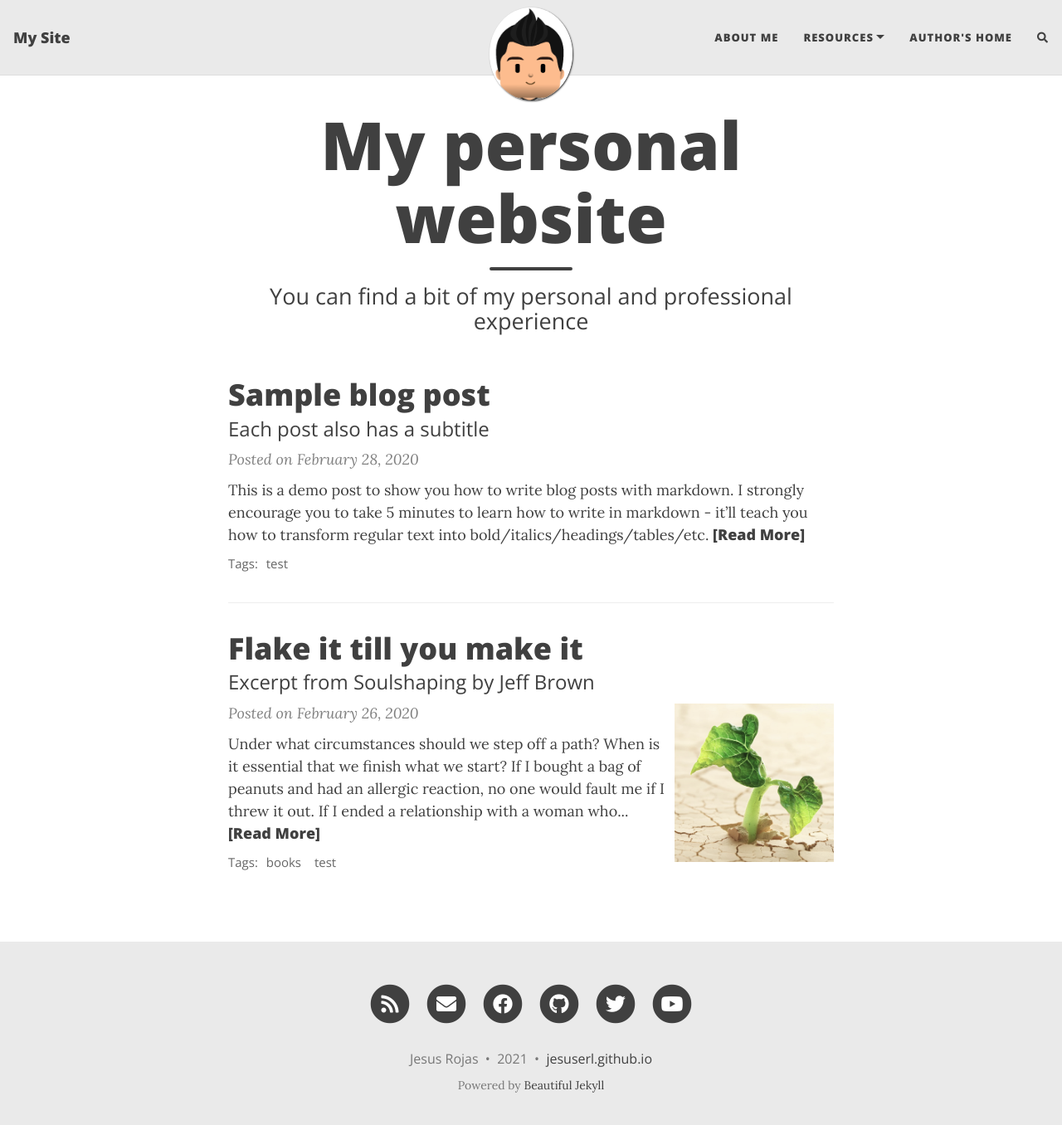
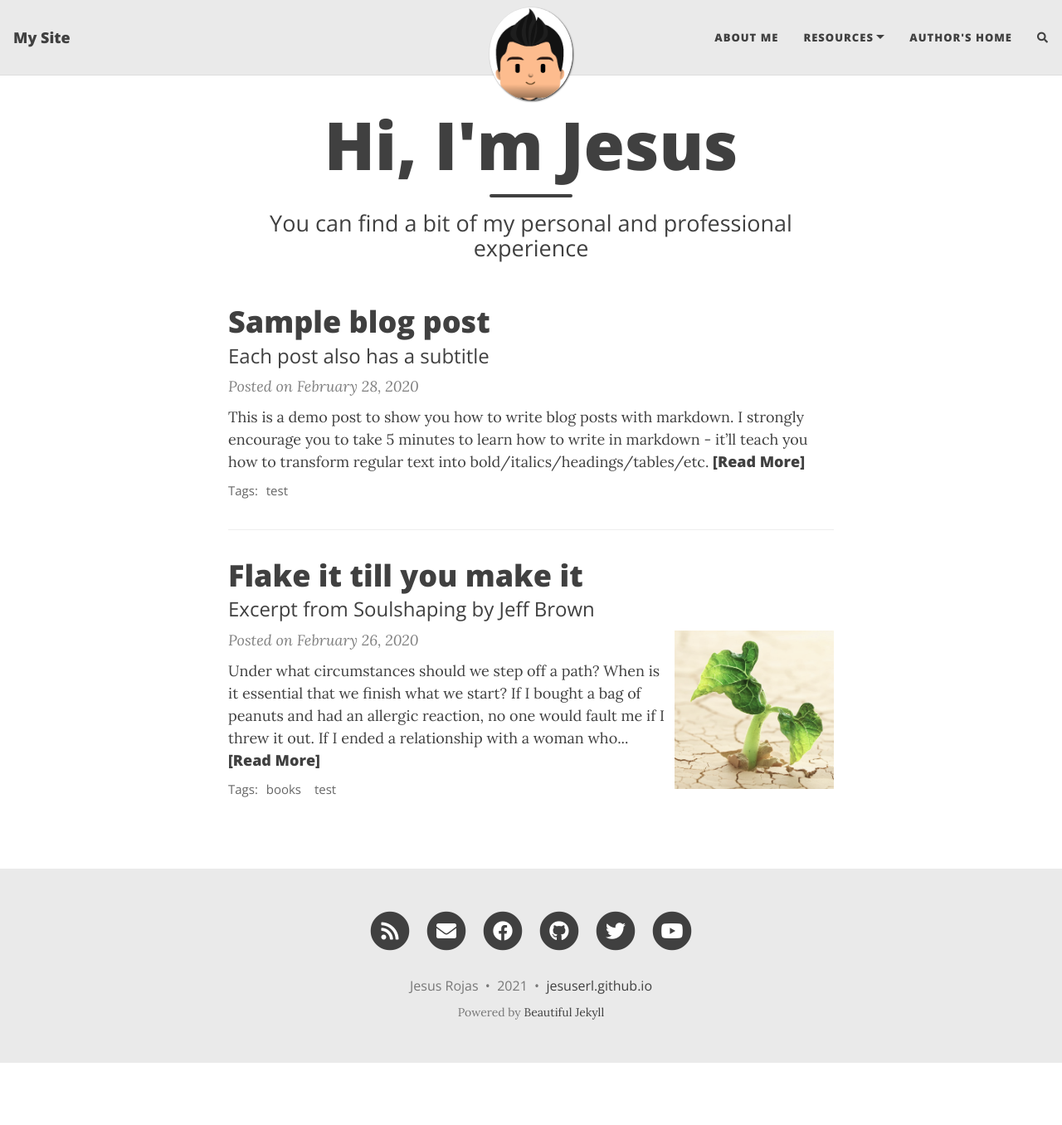
Before and after one commit to jesuserl/jesuserl.github.io, a Jekyll site: the page built from index.html, in a window 1280 px wide and 1369 px high. Shown: the top 1356 px of the window at 83% size. Built offline with Jekyll 4.4.1, drawn with Linux system fonts in a browser that asks for light colours; nearby versions of some CDN libraries; the list of posts is cut into pages by our own code; comment, search, counter and statistics services are not loaded.

Commit message:
same changes

```diff
--- a/index.html
+++ b/index.html
@@ -1,5 +1,5 @@
 ---
 layout: home
-title: My personal website
+title: Hi, I'm Jesus
 subtitle: You can find a bit of my personal and professional experience
 ---
```
